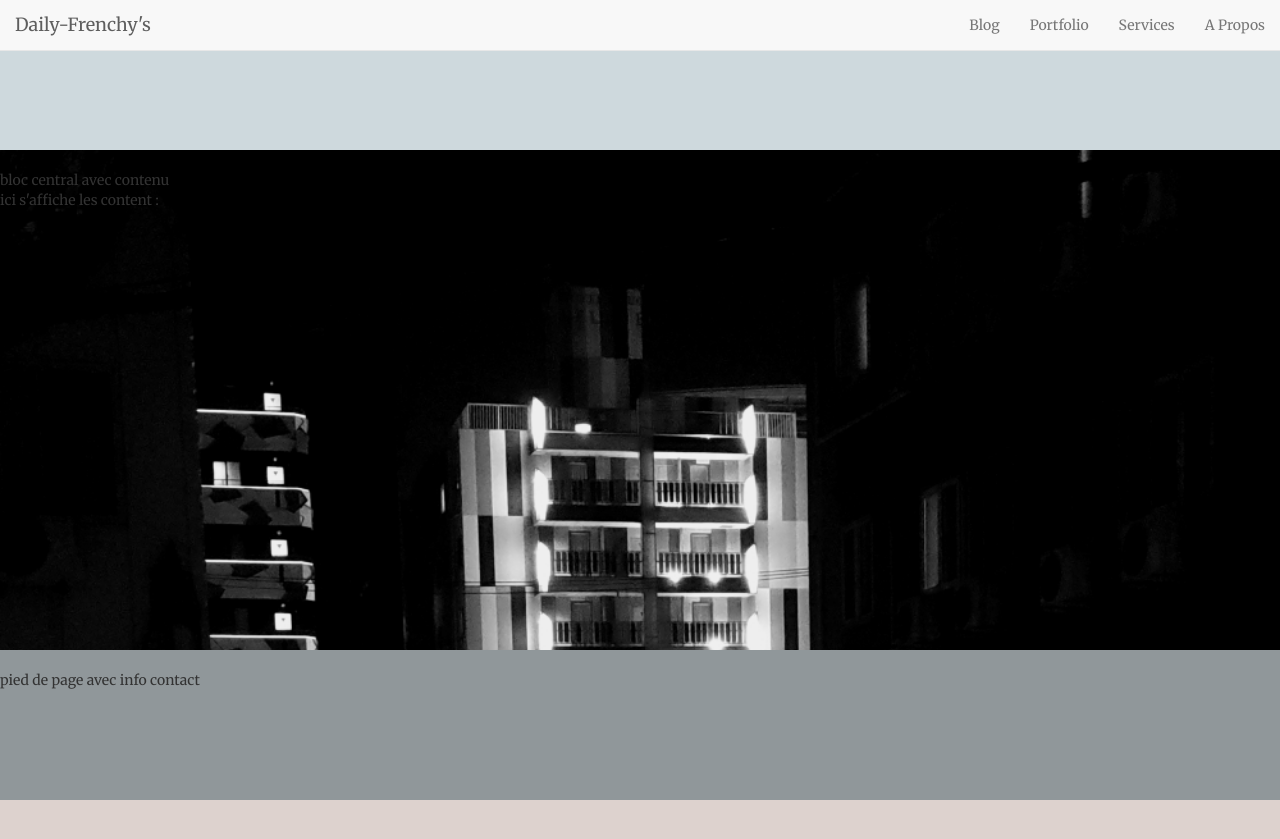
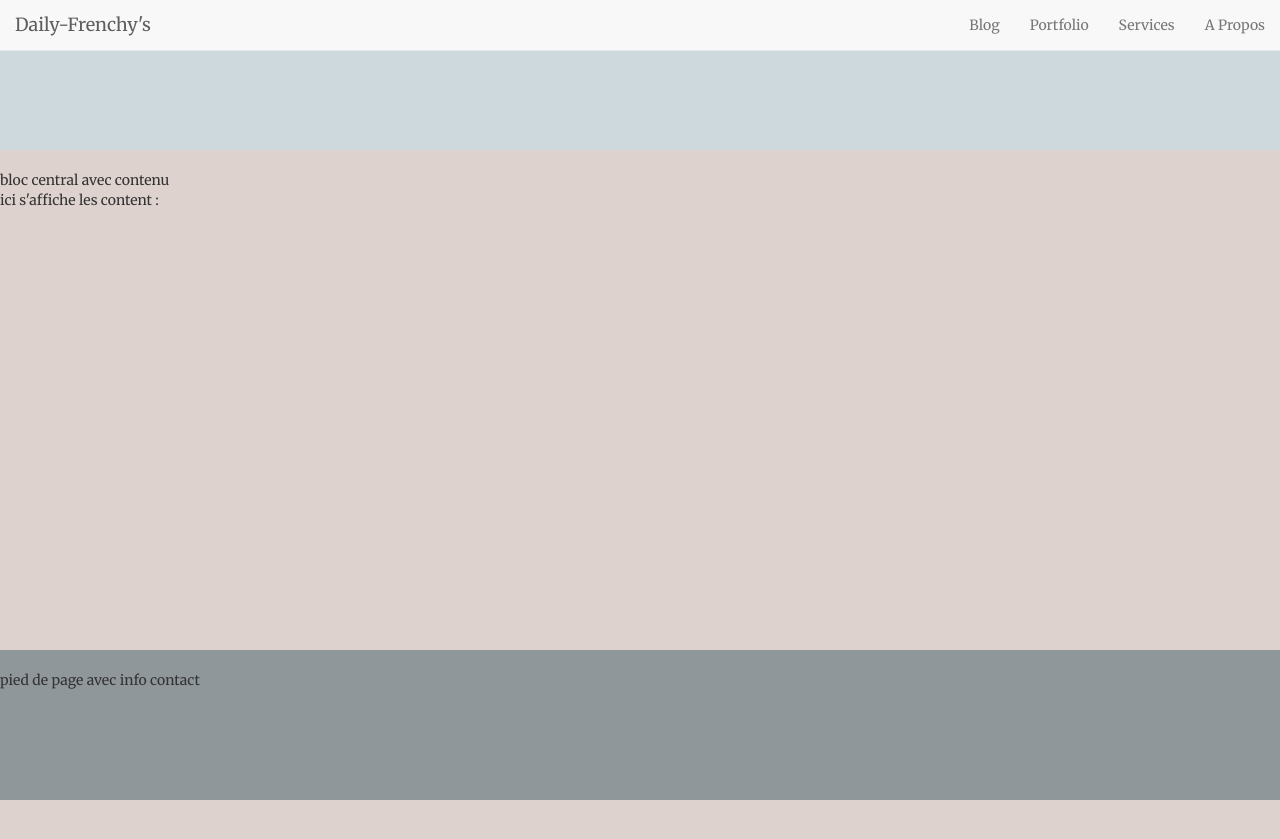
Before and after one commit to dailyfrenchy/news, a Jekyll site: the page built from index.html, in a window 1280 px wide. Shown: the top 839 px of the page. Built offline with Jekyll 4.4.1, drawn with Linux system fonts in a browser that asks for light colours; some web fonts are replaced.

Commit message:
Update frenchy.css

```diff
--- a/css/frenchy.css
+++ b/css/frenchy.css
@@ -49,29 +49,12 @@
     line-height: 1.5;
 }
 
-/*  impression texte en 3d */
-
-.foldit-<uniquifier> {
-  font-family: "Foldit", sans-serif;
-  font-optical-sizing: auto;
-  font-weight: <weight>;
-  font-style: normal;
-}
-
 
 /* BOX servant a mettre les blocs entete, contenu et pied de page */
 
 .box {
     width: 100%;
     height: 100%;
-}
-
-logo1 {
-    max-width: 100% ;
-    display: inline;
-	float: left;
-	position: absolute;
-	overflow-x: hidden;
 }
 
 /* bloc en tete, avec navbar incluse  */
@@ -85,7 +68,7 @@
 /*  bloc central du site, a disposer pour les differents onglets */
 .central {
     margin-top: 0;
-    background-image: url("/img/default/logo1.jpg");
+    background-image: url("img/default/logo1.jpg");
 	background-size: cover;
     height: 500px;
 }
```
